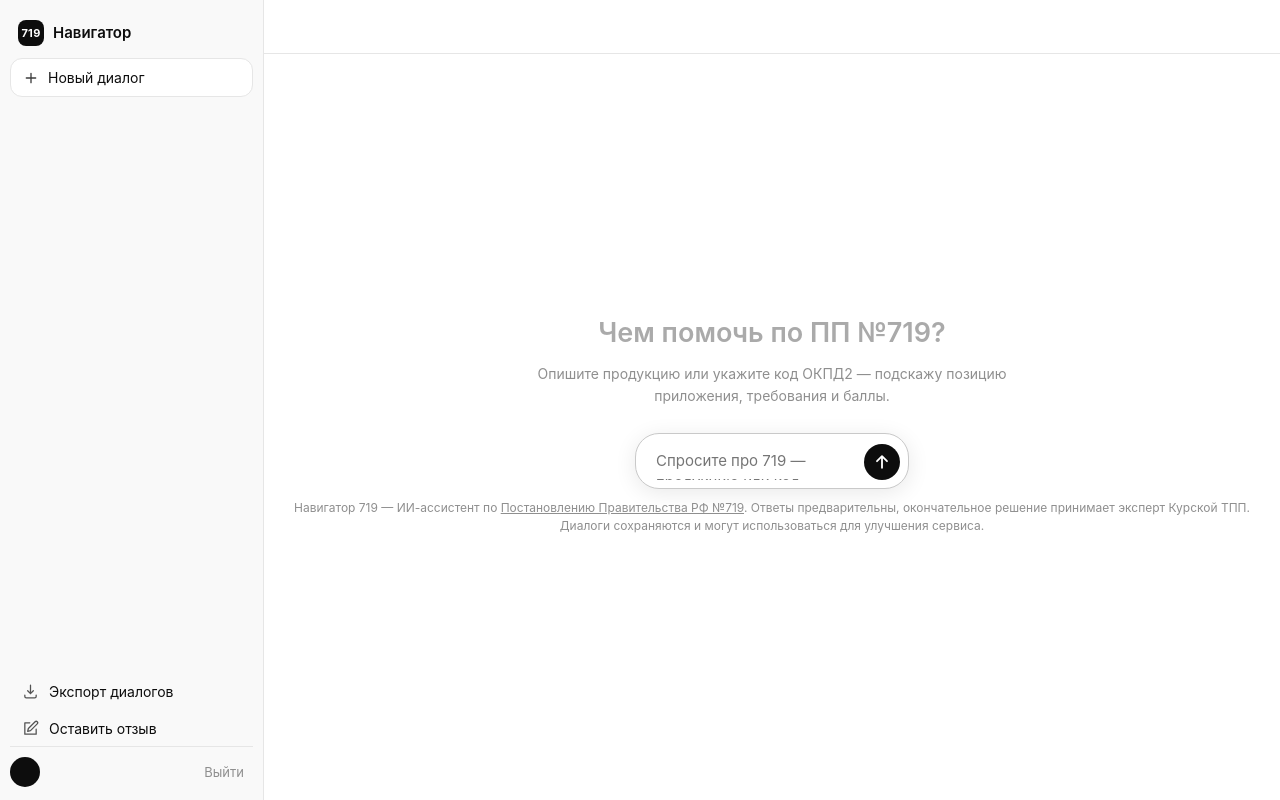
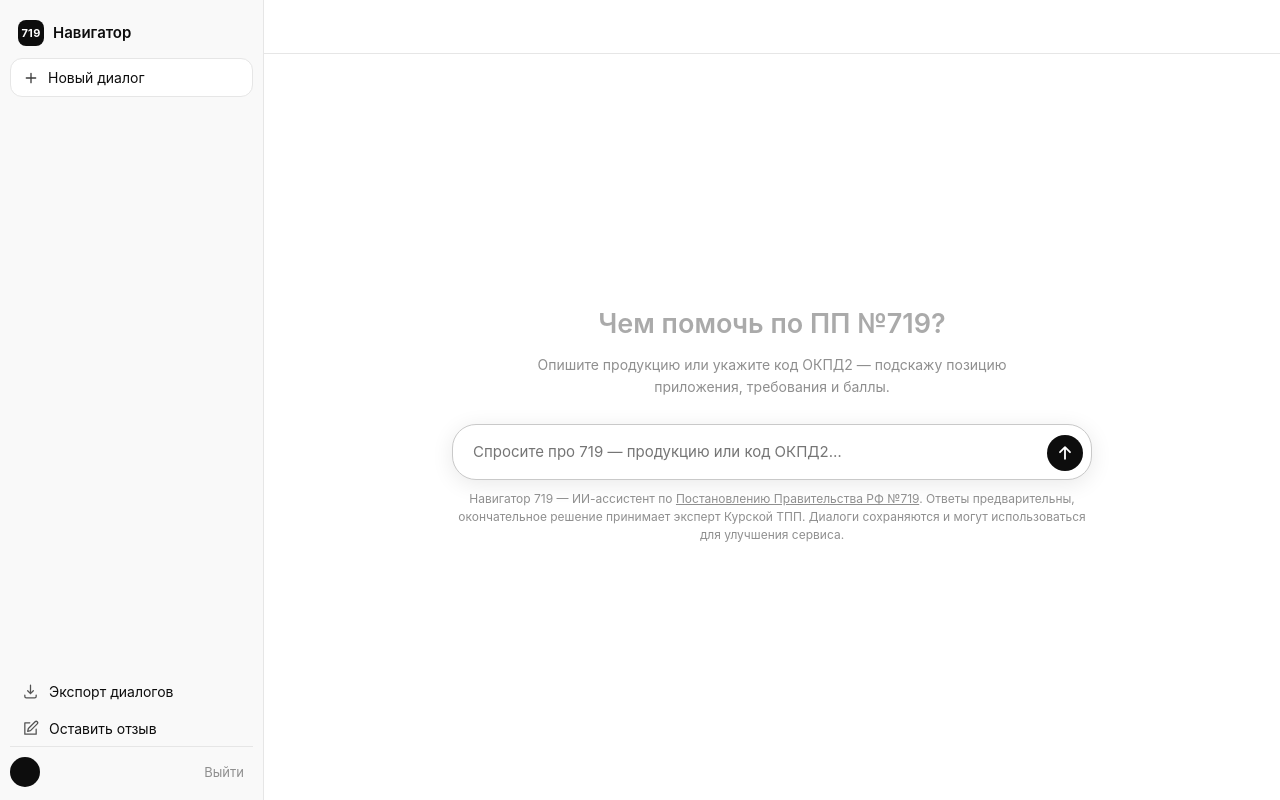
Before and after one commit to pan3v1n/navigator-719, a FastAPI app: template app/web/templates/chat.html in a window 1280 px wide. Run offline with FastAPI, Linux system fonts and the light colour scheme; the template is opened without the code that fills it, so the values that code supplies are empty.

Commit message:
fix(web): инпут чата — половина страницы (width:100% + max-width:50vw)
Настоящая причина «маленького» поля: margin:0 auto в flex-колонке отключал stretch,
и композер схлопывался до ширины содержимого (max-width не помогал). Добавлен width:100%,
ширина = 50vw (половина страницы), по центру.

Co-Authored-By: Claude Opus 4.8 <noreply@anthropic.com>

```diff
--- a/app/web/static/style.css
+++ b/app/web/static/style.css
@@ -130,7 +130,7 @@ a { color: inherit; text-decoration: none; }
 .typing span:nth-child(3) { animation-delay: .4s; }
 
 .composer-area { padding: 10px 20px 16px; display: flex; flex-direction: column; }
-.composer-disclaimer { max-width: 2520px; margin: 10px auto 0; text-align: center; color: var(--muted);
+.composer-disclaimer { width: 100%; max-width: 50vw; margin: 10px auto 0; text-align: center; color: var(--muted);
                        font-size: 12px; line-height: 1.5; }
 .composer-disclaimer a { color: var(--muted); text-decoration: underline; }
 .composer-disclaimer a:hover { color: var(--text); }
@@ -138,7 +138,7 @@ a { color: inherit; text-decoration: none; }
 .main.empty .chat-scroll { display: none; }
 .main.empty .composer-area { flex: 1; justify-content: center; }
 .main:not(.empty) .hero { display: none; }
-.composer { max-width: 2520px; margin: 0 auto; display: flex; align-items: flex-end; gap: 8px;
+.composer { width: 100%; max-width: 50vw; margin: 0 auto; display: flex; align-items: flex-end; gap: 8px;
             background: #fff; border: 1px solid var(--border); border-radius: 24px; padding: 8px 8px 8px 20px;
             box-shadow: var(--shadow); transition: border-color .15s, box-shadow .15s; }
 .composer:focus-within { border-color: #c9c9c9; box-shadow: 0 4px 22px rgba(0,0,0,.09); }
```
